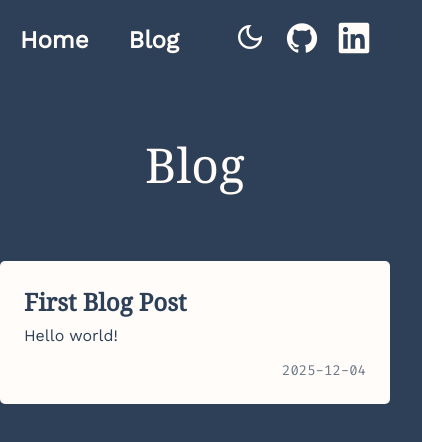
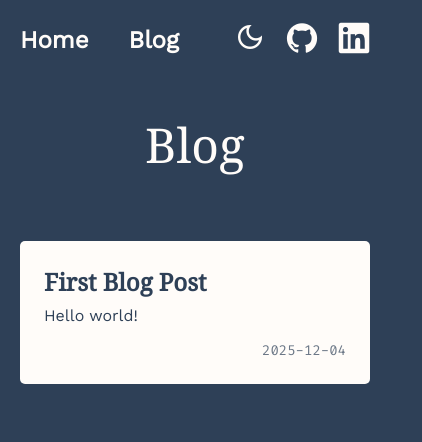
Before and after one commit to jma02/personal, a SvelteKit app: page /blog in a window 390 px wide. Shown: the top 442 px of the page, 422 px wide, since content can reach past the window. Built offline with nearby package versions, Linux system fonts and the light colour scheme.

Commit message:
fix resizing in half sizes

```diff
--- a/package.json
+++ b/package.json
@@ -27,7 +27,7 @@
     "husky": "^9.0.11",
     "postcss-html": "^1.7.0",
     "prettier": "^3.3.3",
-    "sass": "^1.63.6",
+    "sass": "^1.97.3",
     "stylelint": "^16.7.0",
     "stylelint-config-html": "^1.1.0",
     "stylelint-config-standard": "^36.0.1",
--- a/src/routes/blog/+page.svelte
+++ b/src/routes/blog/+page.svelte
@@ -1,4 +1,3 @@
-
 <script lang="ts">
   import { fly } from 'svelte/transition';
   import Header from '../components/header.svelte';
@@ -8,8 +7,8 @@
       slug: 'first-post',
       title: 'First Blog Post',
       description: 'Hello world!',
-      date: '2025-12-04'
-    }
+      date: '2025-12-04',
+    },
   ];
 </script>
 
@@ -21,7 +20,11 @@
   </div>
   <div class="posts-container">
     {#each posts as post}
-      <a href="/blog/{post.slug}" class="post-card" in:fly={{ y: 50, duration: 500 }}>
+      <a
+        href="/blog/{post.slug}"
+        class="post-card"
+        in:fly={{ y: 50, duration: 500 }}
+      >
         <div class="post-title">{post.title}</div>
         <div class="post-description">{post.description}</div>
         <div class="post-date">{post.date}</div>
@@ -32,11 +35,12 @@
 
 <style lang="scss">
   .blog-container {
-    padding-top: 100px;
+    padding: 100px 2rem 3rem;
     display: flex;
     flex-direction: column;
     align-items: center;
     min-height: 100vh;
+    box-sizing: border-box;
   }
 
   .blog-header {
@@ -55,7 +59,18 @@
     gap: 2rem;
     width: 100%;
     max-width: 1200px;
-    padding: 0 2rem;
+  }
+
+  @media screen and (max-width: 900px) {
+    .blog-container {
+      padding: 90px 1.5rem 2.5rem;
+    }
+  }
+
+  @media screen and (max-width: 600px) {
+    .blog-container {
+      padding: 80px 1.25rem 2rem;
+    }
   }
 
   .post-card {
@@ -64,7 +79,9 @@
     border-radius: 5px;
     padding: 1.5rem;
     text-decoration: none;
-    transition: transform 0.2s ease-in-out, box-shadow 0.2s ease-in-out;
+    transition:
+      transform 0.2s ease-in-out,
+      box-shadow 0.2s ease-in-out;
 
     &:hover {
       transform: translateY(-5px);
--- a/vite.config.ts
+++ b/vite.config.ts
@@ -3,4 +3,11 @@ import { defineConfig } from 'vite';
 
 export default defineConfig({
   plugins: [sveltekit()],
+  css: {
+    preprocessorOptions: {
+      scss: {
+        silenceDeprecations: ['legacy-js-api'],
+      },
+    },
+  },
 });
```
Also changed, not shown: src/routes/blog/first-post/+page.svelte (+24 -7 lines), 2 other files (tests, documents, lock files or other folders).
